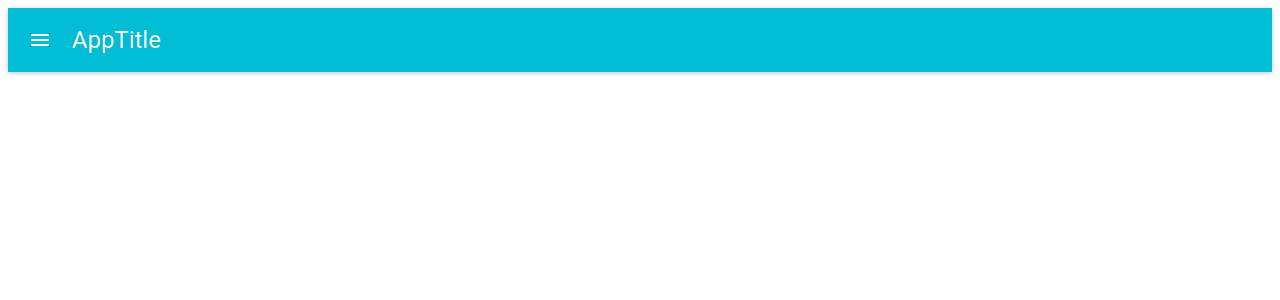
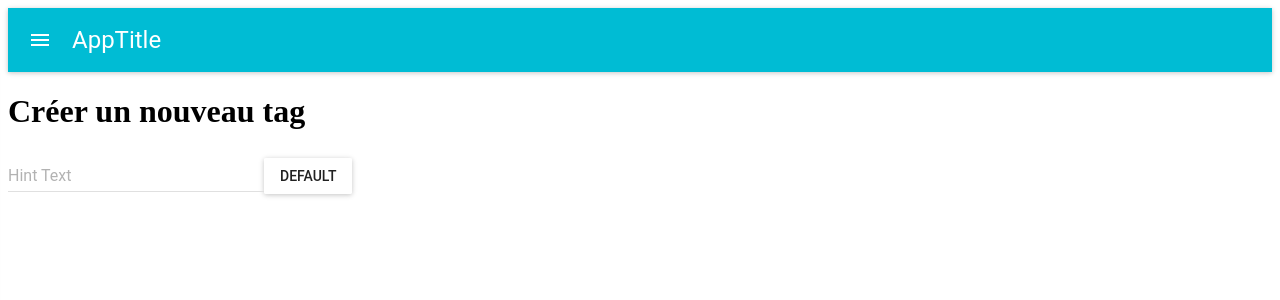
Before and after one commit to jenaye/Notes, a React (Create React App) app in the folder notes-front/: page /new-tag in a window 1280 px wide. Shown: the top 300 px of the page. Built offline with nearby package versions, Linux system fonts and the light colour scheme.

Commit message:
add tag creation

```diff
--- a/notes-front/src/App.js
+++ b/notes-front/src/App.js
@@ -25,7 +25,6 @@ class App extends Component {
         }
 
     return (
-      <div className="App">
       <Router>
           <div>
               <AppBar title="AppTitle" onLeftIconButtonClick={this.handleToggle} />
@@ -36,6 +35,9 @@ class App extends Component {
                   <Link to="/new-note" style={{ textDecoration: 'none' }}>
                       <MenuItem onClick={this.handleToggle}>Create note</MenuItem>
                   </Link>
+                  <Link to="/new-tag" style={{ textDecoration: 'none' }}>
+                      <MenuItem onClick={this.handleToggle}>Create tag</MenuItem>
+                  </Link>
                   <Link to="/tags" style={{ textDecoration: 'none' }}>
                       <MenuItem onClick={this.handleToggle} >Tags</MenuItem>
                   </Link>
@@ -43,7 +45,6 @@ class App extends Component {
               <Layout data={this.props}/>
           </div>
       </Router>
-      </div>
     );
   }
 }
--- a/notes-front/src/components/Notes/createNote.js
+++ b/notes-front/src/components/Notes/createNote.js
@@ -1,5 +1,6 @@
 import React, { Component } from 'react';
-import TagResource from '../../providers/TagResource';
+import TagResource from '../../providers/NoteResource';
+import NoteResource from '../../providers/NoteResource';
 import Chip from 'material-ui/Chip';
 import TextField from 'material-ui/TextField';
 import RaisedButton from 'material-ui/RaisedButton';
@@ -27,7 +28,13 @@ class createNote extends Component {
     }
 
     handleSubmit(event) {
-        console.log(this.state);
+        const data = {
+            created_at: new Date(),
+            content : this.state.content
+        }
+        NoteResource.post(data).then((response) => {
+
+        });
         event.preventDefault();
     }
 
--- a/notes-front/src/components/Tags/createTag.js
+++ b/notes-front/src/components/Tags/createTag.js
@@ -1,14 +1,51 @@
 import React, { Component } from 'react';
+import TagResource from '../../providers/TagResource';
+import TextField from 'material-ui/TextField';
+import RaisedButton from 'material-ui/RaisedButton';
+
 
 class createTag extends Component {
 
+    constructor(props) {
+        super(props);
+        this.state = {name: ''};
+
+        this.handleChange = this.handleChange.bind(this);
+        this.handleSubmit = this.handleSubmit.bind(this);
+    }
+
+
+    handleSubmit(event) {
+        const data = {
+            created_at: new Date(),
+            name : this.state.name
+        }
+
+        TagResource.post(data).then((response) => {
+                console.log(response)
+        });
+        event.preventDefault();
+    }
+
+    handleChange(event) {
+        this.setState({value: event.target.value});
+    }
+
     render() {
         return (
-            <div className="TagCreate">
-                    <div>
-                        <h1>{this.props.lang.tags.create}</h1>
-                    </div>
+            <div className="form-group">
+                <h1>{this.props.lang.tags.create}</h1>
+                <form onSubmit={this.handleSubmit}>
+                    <TextField type="text" name="url"
+                               className="form-control"
+                               hintText="Hint Text"
+                               onChange={(event) => this.setState({url: event.target.value})}
+                    />
+                    <RaisedButton label="Default"  onClick={this.handleSubmit}  value={this.props.lang.submit} />
+                </form>
             </div>
+
+
         );
     }
 }
--- a/notes-front/src/components/homepage/index.js
+++ b/notes-front/src/components/homepage/index.js
@@ -1,12 +1,37 @@
 import React, { Component } from 'react';
+import NoteResource from '../../providers/NoteResource';
+
+
 class Homepage extends Component {
+
+    constructor(props) {
+        super(props);
+        this.state = {tags: []};
+    }
+
+    componentDidMount(){
+        NoteResource.findAll().then((response) => {
+            let tags = [];
+            response.map(function(item) {
+                tags.push(item);
+            });
+            this.setState({
+                tags: response
+            });
+        });
+    }
+
 
     render() {
         return (
             <div className="homepage">
-                <div>
-                    <h1>{this.props.lang.homepage}</h1>
-                </div>
+                    <h1>{this.props.lang.homepage}</h1>s
+                <span>listes des 5 dernières notes</span>
+                {
+                    this.state.tags.map((elem) =>
+                        <span key={elem.id}>{elem.id}-{elem.content}</span>
+                    )
+                }
             </div>
         );
     }
--- a/notes-front/src/config/routes.js
+++ b/notes-front/src/config/routes.js
@@ -11,7 +11,7 @@ const routes = (
     <div>
         <Route exact path="/" render={()=><Homepage lang={Translation.fr} />}/>
         <Route exact path="/new-note" render={()=><CreateNote lang={Translation.fr}/>}/>
-        <Route exact path="/tags" render={()=><CreateTag lang={Translation.fr} />}/>
+        <Route exact path="/new-tag" render={()=><CreateTag lang={Translation.fr} />}/>
     </div>
 );
 
--- /dev/null
+++ b/notes-front/src/providers/NoteResource.js
@@ -0,0 +1,5 @@
+import ApiResource from './api-resources';
+
+const NoteResource = new ApiResource('notes');
+
+export default NoteResource;
```
